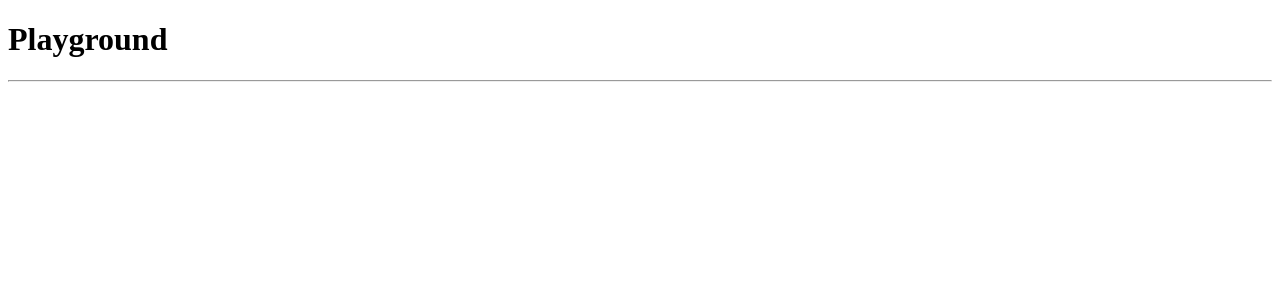
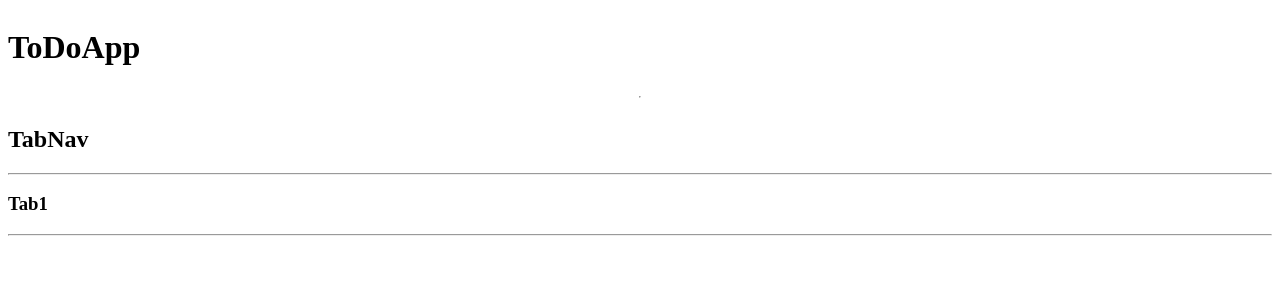
Before and after one commit to high489/Playground, a React app: page / in a window 1280 px wide. Shown: the top 300 px of the page. Built offline with nearby package versions, Linux system fonts and the light colour scheme.

Commit message:
Add class components: - ToDoApp - TabNav - Tab

```diff
--- /dev/null
+++ b/src/components/Tab/index.css
@@ -0,0 +1,3 @@
+.Tab {
+    display: block;
+}
--- /dev/null
+++ b/src/components/Tab/index.jsx
@@ -0,0 +1,15 @@
+import React from 'react';
+import './index.css';
+
+class Tab extends React.Component {
+    render() {
+        return (
+            <div className="Tab">
+                <h3>Tab1</h3>
+                <hr />
+            </div>
+        )
+    }
+}
+
+export default Tab;
--- /dev/null
+++ b/src/components/TabNav/index.css
@@ -0,0 +1,3 @@
+.TabNav {
+    display: block;
+}
--- /dev/null
+++ b/src/components/TabNav/index.jsx
@@ -0,0 +1,17 @@
+import React from 'react';
+import './index.css'
+import Tab from '@components/Tab'
+
+class TabNav extends React.Component {
+    render() {
+        return (
+            <div className="TabNav">
+                <h2>TabNav</h2>
+                <hr />
+                <Tab></Tab>
+            </div>
+        )
+    }
+}
+
+export default TabNav;
--- /dev/null
+++ b/src/components/ToDoApp/index.css
@@ -0,0 +1,5 @@
+.ToDoApp {
+    display: flex;
+    flex-direction: column;
+    justify-content: center;
+};
--- /dev/null
+++ b/src/components/ToDoApp/index.jsx
@@ -0,0 +1,17 @@
+import React from 'react';
+import './index.css'
+import TabNav from '@components/TabNav'
+
+class ToDoApp extends React.Component {
+    render() {
+        return (
+            <div className="ToDoApp">
+                <h1>ToDoApp</h1>
+                <hr />
+                <TabNav></TabNav>
+            </div>
+        )
+    }
+}
+
+export default ToDoApp;
--- a/src/index.jsx
+++ b/src/index.jsx
@@ -1,18 +1,8 @@
-import React from 'react'
-import ReactDOM from 'react-dom'
-
-class App extends React.Component {
-    render() {
-        return (
-            <div className="container">
-                <h1>Playground</h1>
-                <hr />
-            </div>
-        )
-    }
-}
+import React from 'react';
+import ReactDOM from 'react-dom';
+import ToDoApp from '@components/ToDoApp';
 
 ReactDOM.render(
-    <App />,
+    <ToDoApp />,
     document.getElementById('app')
 )
```
